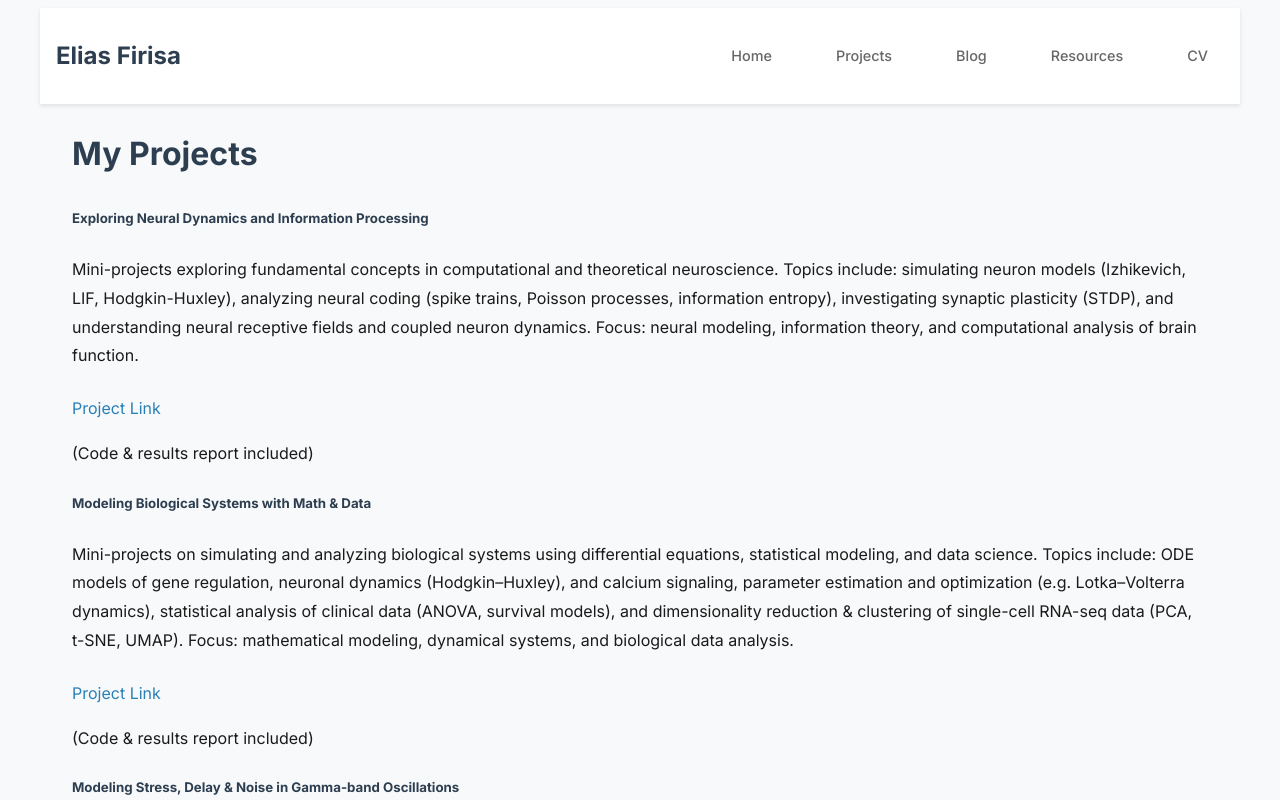
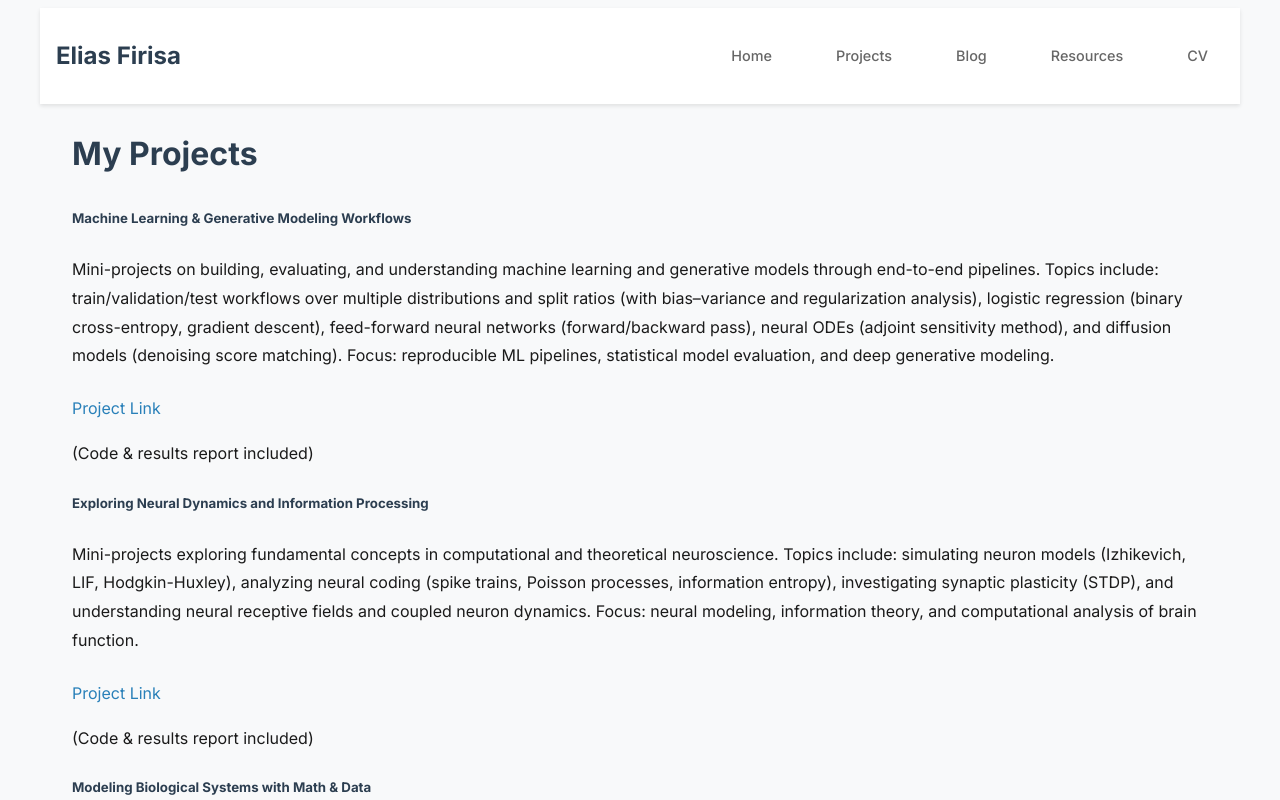
Before and after one commit to EliasSf73/elias-firisa-website, a Next.js app: page /elias-firisa-website/projects in a window 1280 px wide. Shown: the top 800 px of the page. Built offline with nearby package versions, Linux system fonts and the light colour scheme.

Commit message:
feat: add machine learning and generative modeling project

```diff
--- a/src/app/projects/page.tsx
+++ b/src/app/projects/page.tsx
@@ -3,6 +3,12 @@ import Link from 'next/link';
 
 const Projects = () => {
   const projects = [
+    {
+      id: 4,
+      title: 'Machine Learning & Generative Modeling Workflows',
+      description: 'Mini-projects on building, evaluating, and understanding machine learning and generative models through end-to-end pipelines. Topics include: train/validation/test workflows over multiple distributions and split ratios (with bias–variance and regularization analysis), logistic regression (binary cross-entropy, gradient descent), feed-forward neural networks (forward/backward pass), neural ODEs (adjoint sensitivity method), and diffusion models (denoising score matching).\n\nFocus: reproducible ML pipelines, statistical model evaluation, and deep generative modeling.',
+      link: 'https://github.com/EliasSf73/Machine-Learning-Generative-Modeling',
+    },
     {
       id: 3,
       title: 'Exploring Neural Dynamics and Information Processing',
```
